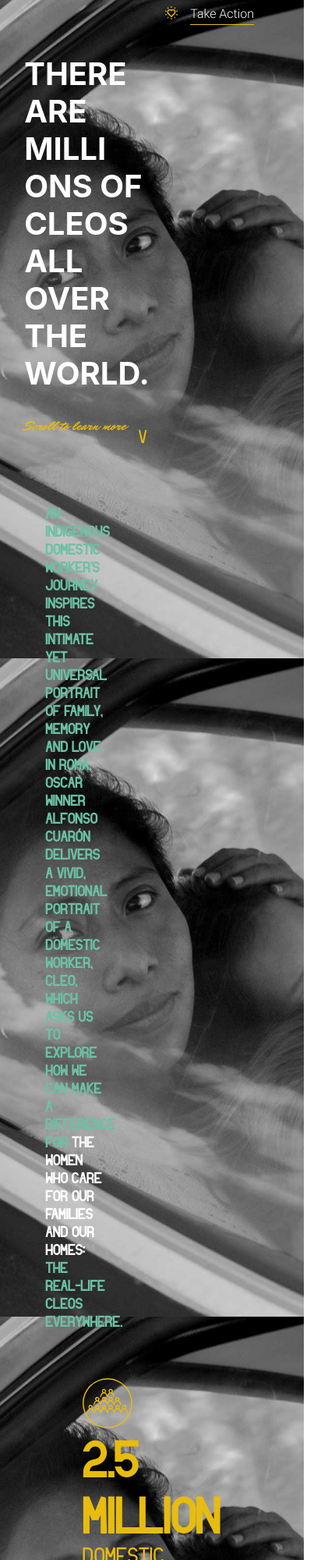
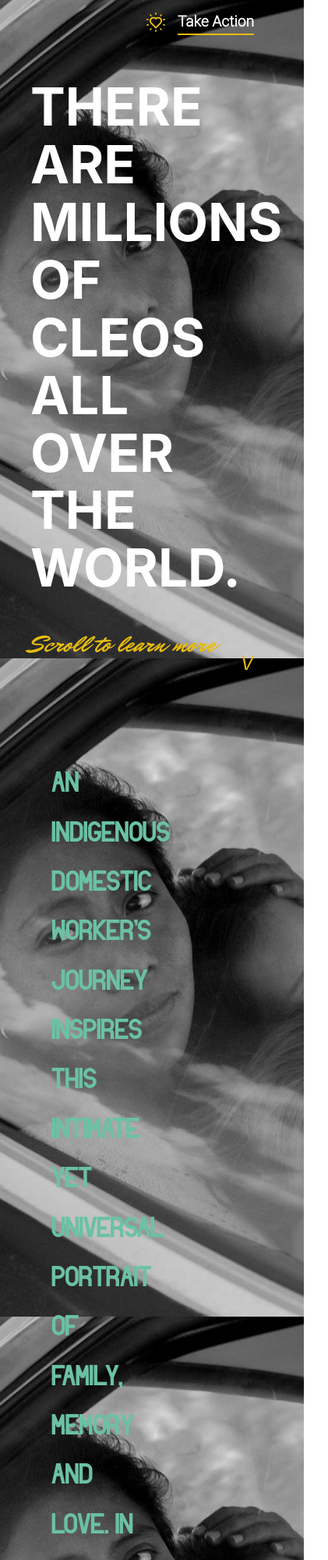
Before and after one commit to maylique/project3_1_roma, a plain HTML site: page index.html in a window 390 px wide. Shown: the top 2000 px of the page at 78% size, 421 px wide, since content can reach past the window. Drawn offline with Linux system fonts and the light colour scheme; a web font is replaced by a local one.

Commit message:
finito, adjusted fontsize for Fullscreen, mobile bugged

```diff
--- a/assets/css/style.css
+++ b/assets/css/style.css
@@ -31,18 +31,18 @@ html {
 .big {
     background: url(../img/cleo-topper.jpg) center/cover no-repeat;
     background-attachment: fixed;
-    height: 330vh;
+    height: 600vh;
 }
 
 img {
-    width: 16px;
+    width: 24px;
 }
 
 header {
     display: flex;
     justify-content: flex-end;
     align-items: flex-start;
-    padding: 8px 64px;
+    padding: 16px 64px;
 }
 
 header a {
@@ -50,54 +50,62 @@ header a {
     color: white;
     text-decoration: none;
     padding-bottom: 4px;
-    border-bottom: 1px #E7BC0E solid;
+    border-bottom: 2px #E7BC0E solid;
     font-family: 'roboto';
+    font-weight: bolder;
+    font-size: 1.2rem;
 }
 
 .cleo {
     display: flex;
     flex: 1;
     width: 7%;
-    font-size: 2.5rem;
+    font-size: 4.2rem;
     font-family: 'inter';
     font-weight: bold;
     color: white;
-    line-height: 1.2;
-    margin: 8%;
+    line-height: 1.1;
+    margin: 10%;
 }
 
 .yellow {
     font-family: 'mr';
     color: #E7BC0E;
-    margin-left: 8%;
+    margin-left: 10%;
     display: flex;
-    font-size: 1.1rem;
+    font-size: 2rem;
 }
 
 .yellow a {
     text-decoration: none;
+    font-style: italic;
     color: #E7BC0E;
     font-size: 1.5rem;
-    font-family: 'santio';
-    margin: 16px;
+    font-family: 'inter';
+    margin: 32px;
 }
 
 .cyan {
     font-family: 'santio';
     color: #6BC1A3;
-    width: 20%;
-    margin: 15%;
-    line-height: 1.2;
-    font-size: 1.2rem;
+    width: 34vw;
+    margin-top: 20%;
+    margin-left: 17%;
+    line-height: 1.8;
+    font-size: 2.2rem;
     font-weight: bold;
 }
 
 .cyan span {
     color: white;
+    background-color: rgba(0, 0, 0, 0.397);
+    padding: 0 4px;
+    padding-top: 8px;
+
 }
 
 .stats img {
-    width: 64px;
+    width: 128px;
 }
 
 .stats {
@@ -110,23 +118,28 @@ header a {
     '. workers .';
     justify-content: center;
     font-family: 'santio';
-    font-size: 1.8rem;
+    font-size: 3rem;
+    font-weight: bold;
     gap: 25%;
+    margin-top: 40vh;
 }
 
 .millions {
     color: #E7BC0E;
+    line-height: 1.2;
     grid-area: millions;
 }
 
 .stats span {
     color: white;
     background-color: rgba(0, 0, 0, 0.42);
-    padding-top: 4px;
+    padding: 0 4px;
+    padding-top: 8px;
 }
 
 .millions h5 {
-    font-size: 4rem;
+    font-size: 8rem;
+    line-height: normal;
 }
 
 .paid {
@@ -135,7 +148,7 @@ header a {
 }
 
 h5 {
-    font-size: 2.8rem;
+    font-size: 8rem;
     margin-top: 8px;
 }
 
@@ -146,35 +159,37 @@ h5 {
 
 .workers {
     color: #7EB8E1;
-    font-size: 1.3rem;
+    font-size: 2rem;
     line-height: 1.5;
     grid-area: workers;
 }
 
 .kidsimg {
     background: url(../img/kid.png) center/cover no-repeat;
-    height: 80vh;
+    height: 150dvh;
 }
 
 .canhelp {
     background-color: black;
     color: white;
-    font-family: 'inter';
-    font-size: 2.2rem;
+    font-family: 'santio';
+    font-size: 4rem;
     font-weight: bold;
     padding: 8%;
+    height: 120vh;
     display: flex;
     flex-direction: column;
+    justify-content: center;
 }
 
 .canhelp p {
-    width: 30%;
+    width: 390px;
 }
 
 .canhelp a {
     text-decoration: none;
     color: white;
-    font-size: 1.3rem;
+    font-size: 1.5rem;
     font-family: 'roboto';
     border: 1px solid white;
     padding: 8px 16px;
@@ -183,7 +198,7 @@ h5 {
 }
 
 .canhelp a:hover {
-    box-shadow: 5px 5px white;
+    box-shadow: 10px 10px white;
 }
 
 footer {
--- a/index.html
+++ b/index.html
@@ -13,7 +13,7 @@
             <a href="#">Take Action</a>
         </header>
         <div class="cleo">
-            THERE ARE MILLI ONS OF CLEOS ALL OVER THE WORLD.
+            THERE ARE MILLIONS OF CLEOS ALL OVER THE WORLD.
         </div>
         <div class="yellow">
             Scroll to learn more <a href="#donate">V</a>
@@ -44,11 +44,11 @@
     <section class="kidsimg">
     </section>
     <section class="canhelp">
-        <p>YOU CAN <br>HELP IMPROVE WORKING CONDITIONS FOR <br>DOMESTIC WORKERS.</p>
-        <a id="donate" href="#">Donate</a>
+        <p>YOU CAN HELP IMPROVE WORKING CONDITIONS FOR <br>DOMESTIC WORKERS.</p>
+        <a id="donate" href="https://www.welthungerhilfe.de/spenden-hunger-afrika-nothilfe">Donate</a>
     </section>
     <footer>
-        <p>Website inspired from the film <a href="#">ROMA</a></p>
+        <p>Website inspired from the film <a href="https://www.netflix.com/de/title/80240715">ROMA</a></p>
     </footer>
 </body>
 </html>
```
